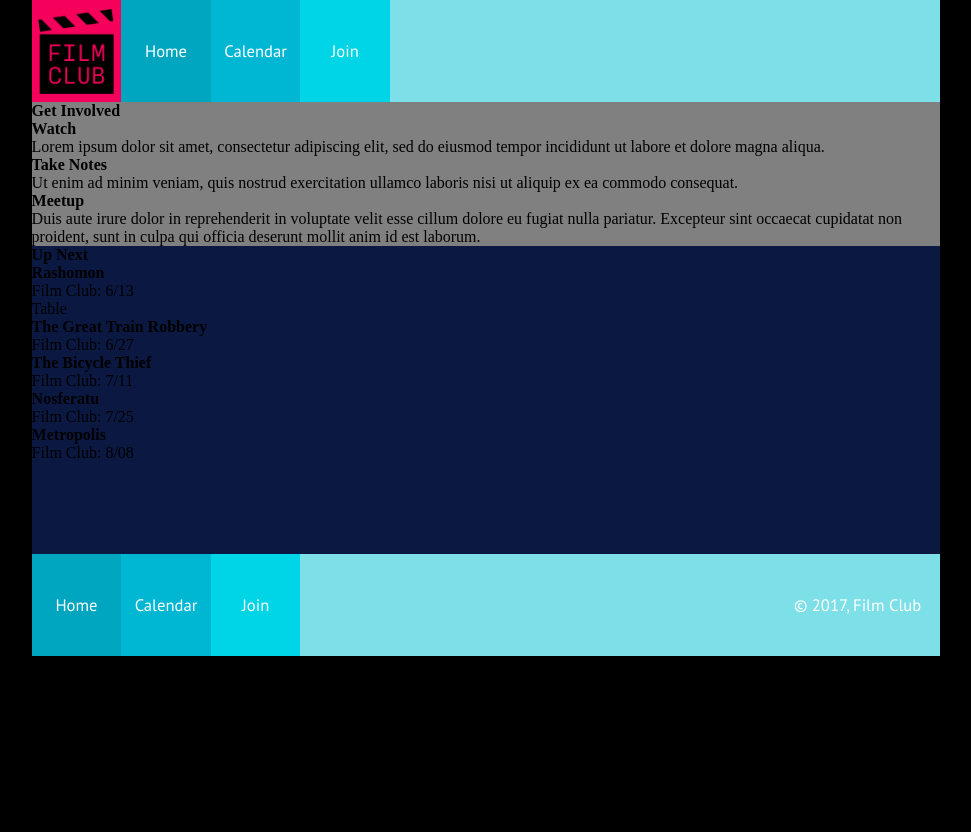
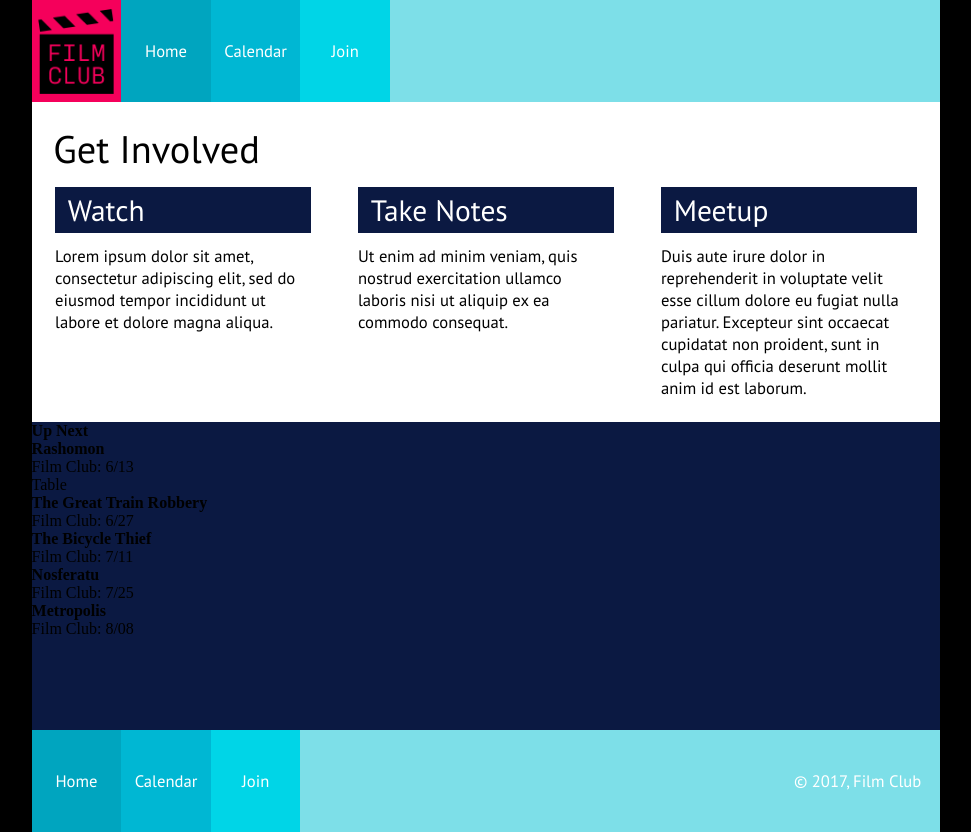
Before and after one commit to jasonmgrigg/week-two-project, a plain HTML site: page index.html in a window 1280 px wide. Shown: the whole page, without its empty margins (154-1125 px from the left). Before the commit the page ends 800 px from the top, so only its background shows below. Drawn offline with Linux system fonts and the light colour scheme.

Commit message:
first section completion

```diff
--- a/css/main.css
+++ b/css/main.css
@@ -44,8 +44,9 @@ body {
 
 a {
   text-decoration: none;
-  color: white;
+  color: #FFFFFF;
 }
+
 
 .nav-bar {
   margin: auto;
@@ -114,18 +115,55 @@ a {
 
 /*First Section*/
 
-.page-header {
-  background-color: gray;
+.header-content {
+  background-color: white;
   margin: auto;
-  height: 40vw;
+  height: 25vw;
   width: 71vw;
   list-style: none;
   text-decoration: none;
 }
 
+.main-heading {
+  font-family: 'PT Sans', sans-serif;
+  font-size: 3vw;
+  font-weight: lighter;
+  padding-left: 1.7vw;
+  padding-top: 1.7vw;
+  padding-bottom: 1vw;
+}
+
+.picture-boxes {
+  display: flex;
+  flex-direction: row;
+  justify-content: space-around;
+}
+
+.slide-img {
+  width: 20vw;
+}
+
+.entry-title {
+  font-family: 'PT Sans', sans-serif;
+  font-size: 2.3vw;
+  font-weight: lighter;
+  background-color: #0B1942;
+  margin: auto;
+  color: #FFFFFF;
+  padding-left: 1vw;
+  padding-top: .3vw;
+  padding-bottom: .3vw;
+}
+
+.slide-text {
+  font-family: 'PT Sans', sans-serif;
+  font-size: 1.3vw;
+  padding-top: 1vw;
+}
+
 /*Second Section*/
 
-.page-header2 {
+.header2-content {
   background-color: #0B1942;
   margin: auto;
   height: 24vw;
@@ -133,6 +171,7 @@ a {
   list-style: none;
   text-decoration: none;
 }
+
 
 
 /*Footer*/
--- a/index.html
+++ b/index.html
@@ -28,42 +28,37 @@
 
   <!-- First Section -->
 
-  <main class="page-header">
-    <section class="header-content">
+  <!-- <main class="page-header"> -->
+  <section class="header-content">
       <h1 class="main-heading">Get Involved</h1>
-    </section>
-
     <div class="picture-boxes">
       <div class="item">
-        <div class="slide-img1" id="product_1">
-        <h4 class="entry-title1">Watch</h4>
-        <p>Lorem ipsum dolor sit amet, consectetur adipiscing elit, sed do eiusmod tempor incididunt ut labore et dolore magna aliqua.
+        <div class="slide-img" id="product_1">
+          <h4 class="entry-title">Watch</h4>
+            <p class="slide-text">Lorem ipsum dolor sit amet, consectetur adipiscing elit, sed do eiusmod tempor incididunt ut labore et dolore magna aliqua.</p>
+        </div>
+    </div>
+    <div class="item">
+      <div class="slide-img" id="product_2">
+        <h4 class="entry-title">Take Notes</h4>
+        <p class ="slide-text">Ut enim ad minim veniam, quis nostrud exercitation ullamco laboris nisi ut aliquip ex ea commodo consequat.
         </p>
       </div>
-     </div>
-
-      <div class="item">
-        <div class="slide-img2" id="product_2">
-        <h4 class="entry-title2">Take Notes</h4>
-        <p>Ut enim ad minim veniam, quis nostrud exercitation ullamco laboris nisi ut aliquip ex ea commodo consequat.
-        </p>
-        </div>
+    </div>
+    <div class="item">
+      <div class="slide-img" id="product_3">
+        <h4 class="entry-title">Meetup</h4>
+        <p class="slide-text">Duis aute irure dolor in reprehenderit in voluptate velit esse cillum dolore eu fugiat nulla pariatur. Excepteur sint occaecat cupidatat non proident, sunt in culpa qui officia deserunt mollit anim id est laborum.</p>
       </div>
-
-      <div class="item">
-        <div class="slide-img3" id="product_3">
-        <h4 class="entry-title3">Meetup</h4>
-        <p>Duis aute irure dolor in reprehenderit in voluptate velit esse cillum dolore eu fugiat nulla pariatur. Excepteur sint occaecat cupidatat non proident, sunt in culpa qui officia deserunt mollit anim id est laborum.
-        </p>
-        </div>
-      </div>
+    </div>
+  </div>
+  </section>
 
 <!-- Second Section -->
 
-      <main class="page-header2">
+      <!-- <main class="page-header2"> -->
         <section class="header2-content">
           <h1 class="mainpos-heading">Up Next</h1>
-        </section>
 
         <div class="poster-box">
           <div class="title-box-item">
@@ -106,6 +101,7 @@
           </div>
 
         </div>
+      </section>
   </main>
 
 <!-- Footer - Last Section -->
```
